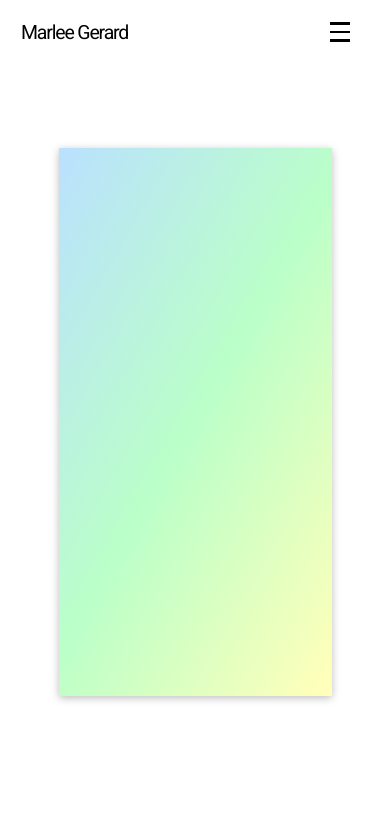
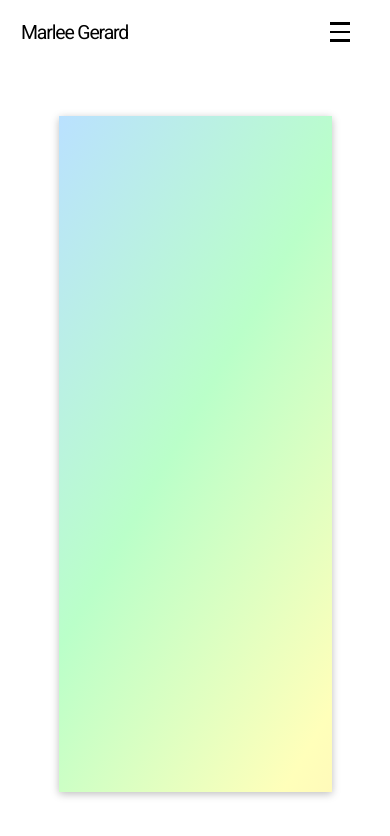
Before and after one commit to MarleeG/portfolio_frontend, a React (Create React App) app: page / in a window 390 px wide. Shown: the top 836 px of the page. Built offline with nearby package versions, Linux system fonts and the light colour scheme; a web font is replaced by a local one.

Commit message:
Updated homepage .home-wrapper styles on mobile

```diff
--- a/src/home/pages/Home.css
+++ b/src/home/pages/Home.css
@@ -115,3 +115,22 @@
     .home__wrapper h1 { font-size: 6.5vw; white-space: nowrap; }
     .home__wrapper p { font-size: 1.8vw; }
 }
+
+/* Ensure the hero fills most of the screen height on small phones
+   while leaving a little room for navigation/toolbars. */
+@media screen and (max-width: 430px) {
+    .home__wrapper {
+        height: auto;               /* allow it to grow if content exceeds */
+        min-height: 80vh;           /* aim to avoid vertical scroll */
+        padding-bottom: 8px;        /* small breathing room */
+    }
+    @supports (min-height: 100dvh) {
+        .home__wrapper { min-height: 80dvh; }
+    }
+    @supports (min-height: 100svh) {
+        .home__wrapper { min-height: 80svh; }
+    }
+    @supports (padding-bottom: env(safe-area-inset-bottom)) {
+        .home__wrapper { padding-bottom: calc(8px + env(safe-area-inset-bottom)); }
+    }
+}
--- a/src/index.css
+++ b/src/index.css
@@ -95,6 +95,7 @@ html, body {
   background: var(--bg) !important; /* override Bootstrap default */
   color: var(--text);
   transition: background-color 180ms ease, color 180ms ease;
+  overflow-x: hidden; /* prevent subtle horizontal scroll on mobile */
 }
 
 /* Prefer dynamic/large viewport units when supported */
@@ -197,7 +198,17 @@ main {
     /* centers page  */
     margin-left: auto;
     margin-right: auto;
-    /* position: fixed; */
     width: 100%;
+    /* keep content clear of fixed mobile header (4rem) */
+    margin-top: 4rem;
+    height: auto; /* avoid forcing extra scroll from 100vh */
+    min-height: calc(100vh - 4rem);
   }
+  @supports (min-height: 100dvh) {
+    .page { min-height: calc(100dvh - 4rem); }
+  }
+  @supports (min-height: 100svh) {
+    .page { min-height: calc(100svh - 4rem); }
+  }
+  body { padding-bottom: 0; }
 }
--- a/src/shared/components/Navigation/MainHeader.css
+++ b/src/shared/components/Navigation/MainHeader.css
@@ -9,7 +9,8 @@
   background: var(--bg);
   padding: 0 1rem;
   z-index: 5;
-  margin-bottom: 10vh;
+  /* Avoid affecting document flow; fixed headers shouldn't add margins */
+  margin-bottom: 0;
 }
 
 @media screen and (min-width: 768px) {
```
